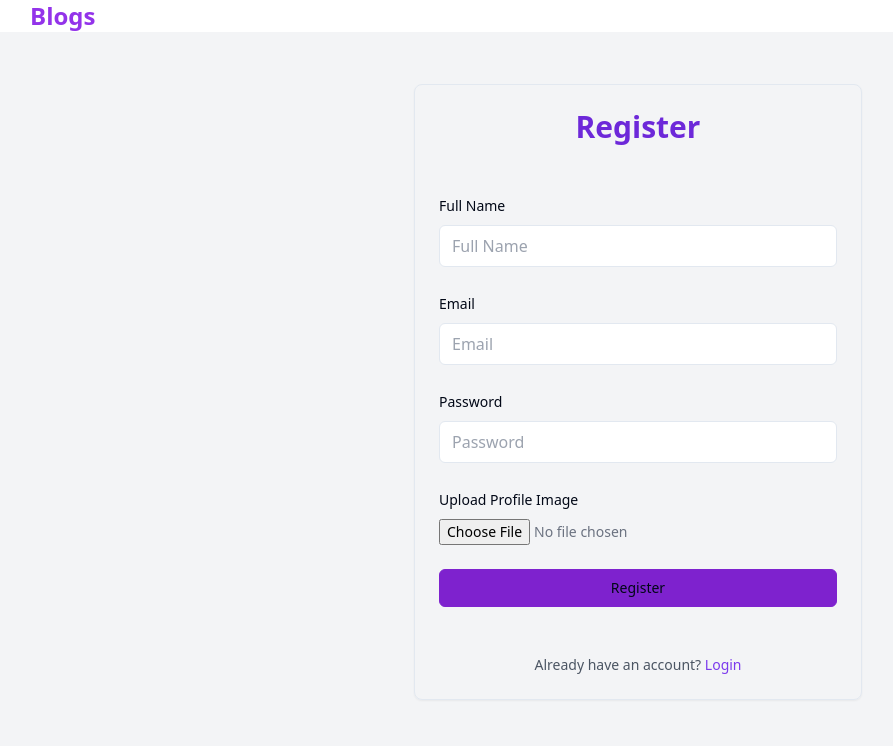
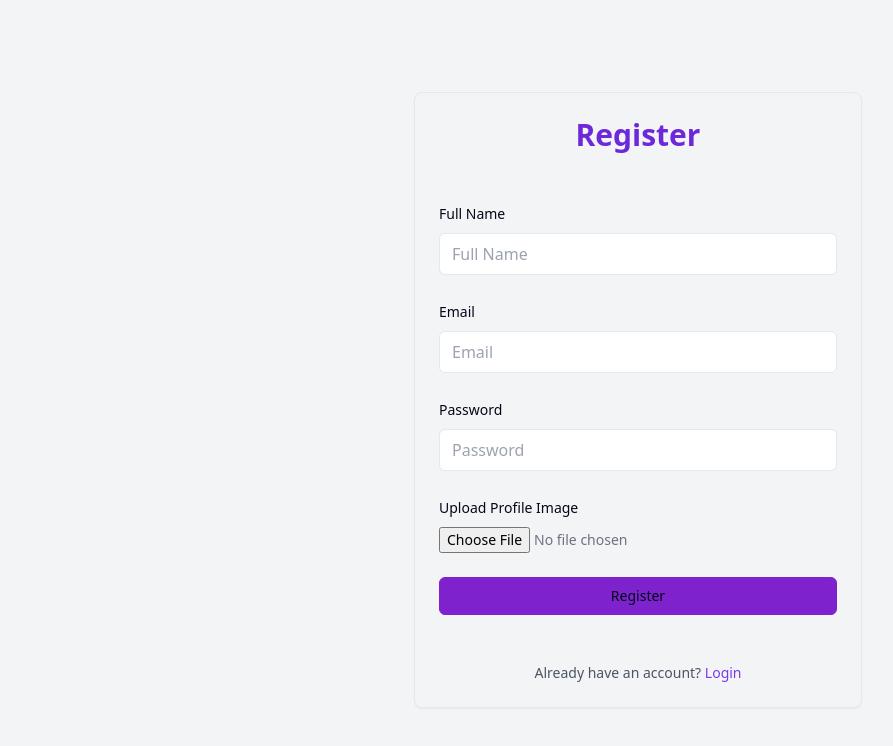
Before and after one commit to umarprogrammer19/04-Blog-Application, a Next.js app: page /Register in a window 1280 px wide. Shown: the top 746 px of the page, without its empty margins (2-895 px from the left). Built offline with nearby package versions, Linux system fonts and the light colour scheme.

Commit message:
Folder Structure Maintain

```diff
--- a/src/app/(auth)/Register/page.tsx
+++ b/src/app/(auth)/Register/page.tsx
@@ -97,7 +97,7 @@ const Register = () => {
   };
 
   return (
-    <div className="flex items-center justify-center min-h-[90vh] bg-gray-100">
+    <div className="flex items-center justify-center min-h-screen bg-gray-100">
       <Card className="w-full max-w-md">
         <CardHeader>
           <CardTitle className="text-center text-3xl font-bold text-violet-700">Register</CardTitle>
--- /dev/null
+++ b/src/app/(auth)/layout.tsx
@@ -0,0 +1,37 @@
+import { Toaster } from "@/Components/ui/sonner";
+import type { Metadata } from "next";
+import localFont from "next/font/local";
+import "../globals.css";
+
+const geistSans = localFont({
+  src: "../fonts/GeistVF.woff",
+  variable: "--font-geist-sans",
+  weight: "100 900",
+});
+const geistMono = localFont({
+  src: "../fonts/GeistMonoVF.woff",
+  variable: "--font-geist-mono",
+  weight: "100 900",
+});
+
+export const metadata: Metadata = {
+  title: "Create Next App",
+  description: "Generated by create next app",
+};
+
+export default function RootLayout({
+  children,
+}: Readonly<{
+  children: React.ReactNode;
+}>) {
+  return (
+    <html lang="en">
+      <body
+        className={`${geistSans.variable} ${geistMono.variable} antialiased`}
+      >
+        {children}
+        <Toaster />
+      </body>
+    </html>
+  );
+}
--- a/src/app/layout.tsx
+++ b/src/app/(pages)/layout.tsx
@@ -1,18 +1,18 @@
 import type { Metadata } from "next";
 import localFont from "next/font/local";
-import "./globals.css";
+import "../globals.css";
 import Navbar from "@/Components/ui/Navbar";
 import Newsletter from "@/Components/ui/Newsletter";
 import Footer from "@/Components/ui/footer";
 import { Toaster } from "@/Components/ui/sonner";
 
 const geistSans = localFont({
-  src: "./fonts/GeistVF.woff",
+  src: "../fonts/GeistVF.woff",
   variable: "--font-geist-sans",
   weight: "100 900",
 });
 const geistMono = localFont({
-  src: "./fonts/GeistMonoVF.woff",
+  src: "../fonts/GeistMonoVF.woff",
   variable: "--font-geist-mono",
   weight: "100 900",
 });
@@ -35,8 +35,8 @@ export default function RootLayout({
         <Navbar />
         {children}
         <Toaster />
-        {/* <Newsletter />
-        <Footer /> */}
+        <Newsletter />
+        <Footer />
       </body>
     </html>
   );
```
Also changed, not shown: src/app/(pages)/not-found.tsx (renamed from src/app/not-found.tsx), src/app/(pages)/page.tsx (renamed from src/app/page.tsx).
